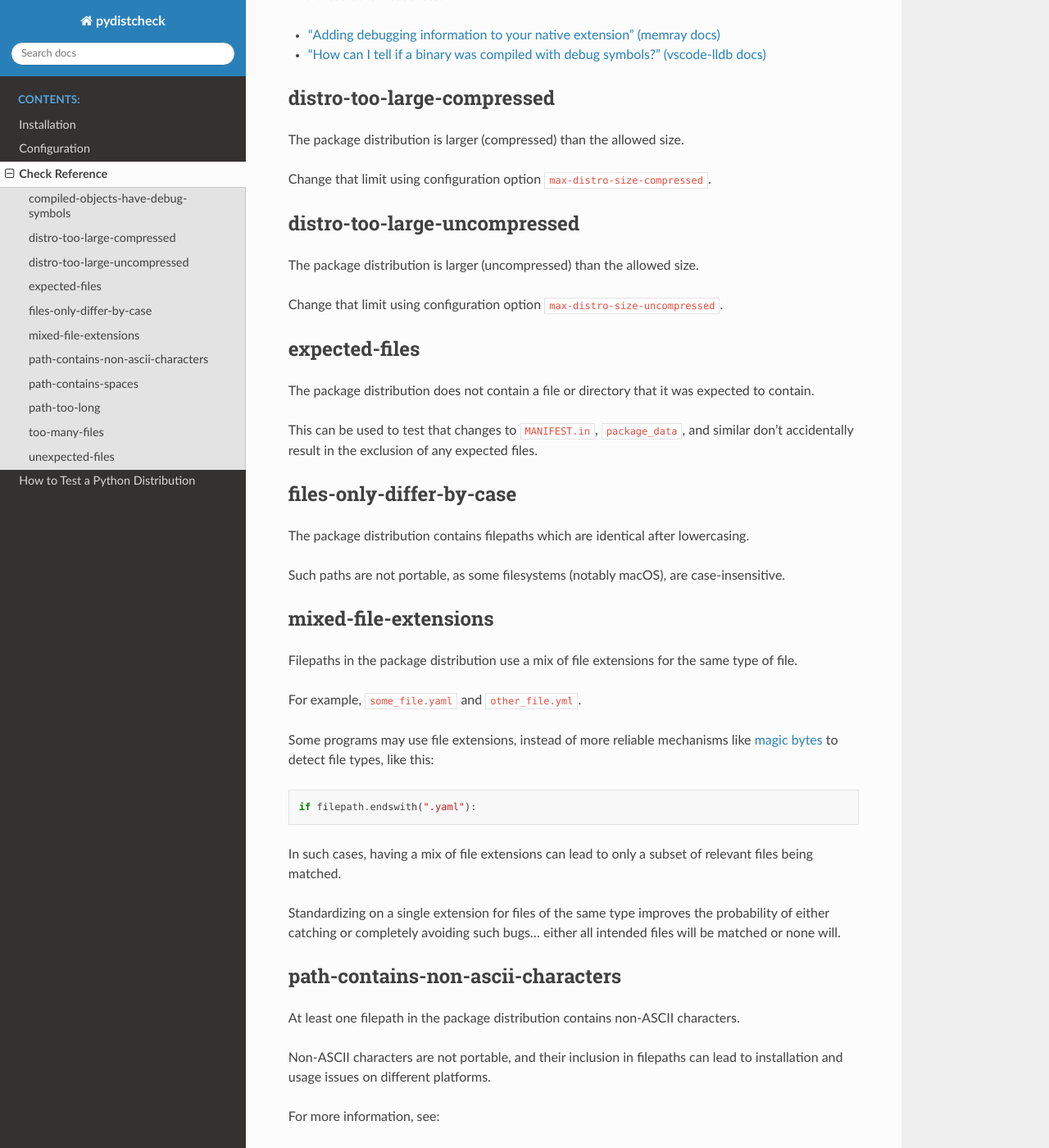
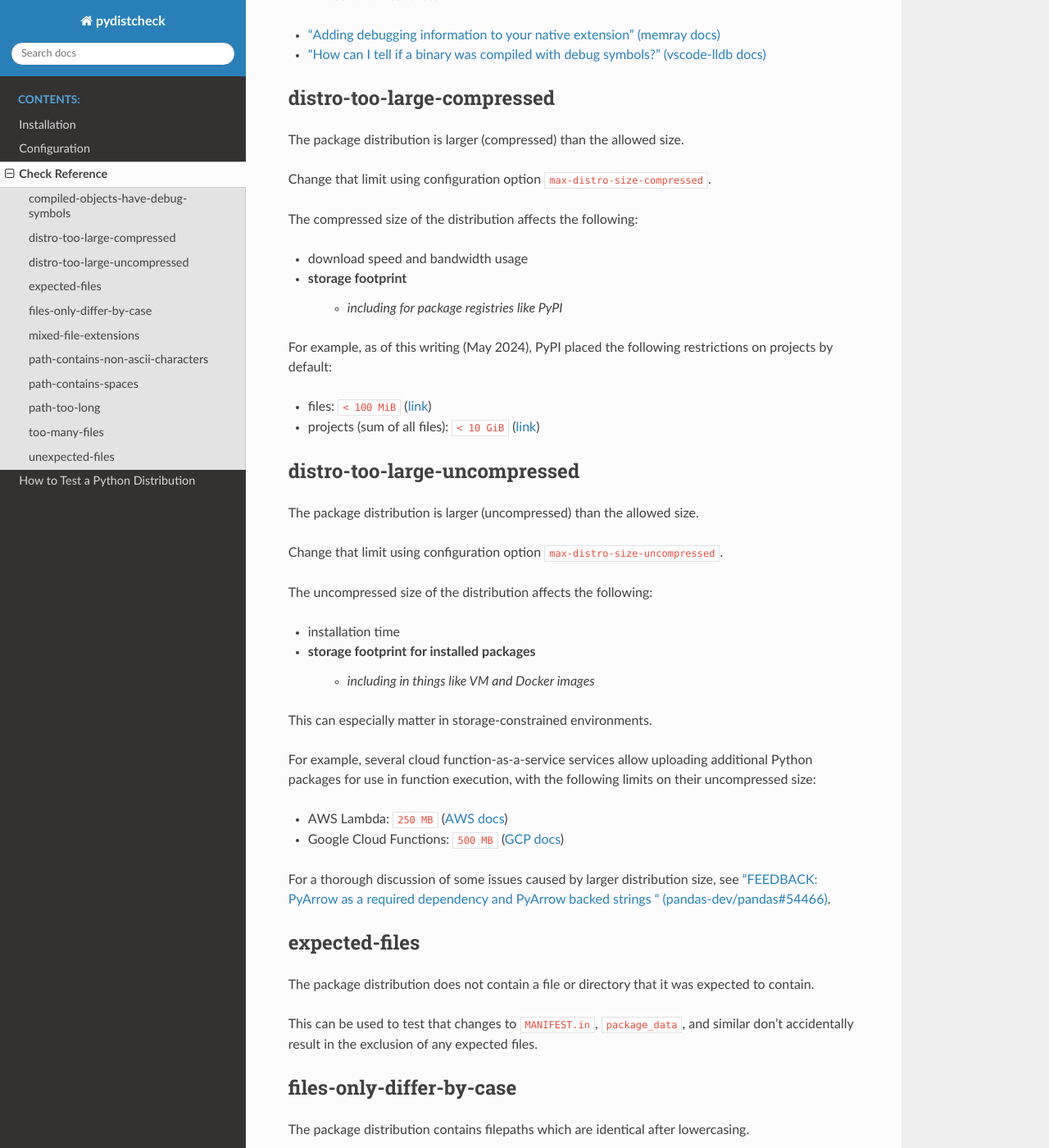
Before and after one commit to jameslamb/pydistcheck, a Sphinx documentation site: the page built from docs/check-reference.rst, in a window 1280 px wide and 1400 px high, scrolled down 1211 px. Shown: the whole window at 82% size. Built offline with Sphinx 7.4.7 and the Read the Docs theme 2.0.0, drawn with Linux system fonts in a browser that asks for light colours; some of the changed text lies outside the part shown.

Commit message:
[docs] add links and detail to Check Reference

```diff
--- a/docs/check-reference.rst
+++ b/docs/check-reference.rst
@@ -54,12 +54,40 @@ The package distribution is larger (compressed) than the allowed size.
 
 Change that limit using configuration option ``max-distro-size-compressed``.
 
+The compressed size of the distribution affects the following:
+
+* download speed and bandwidth usage
+* storage footprint
+    - *including for package registries like PyPI*
+
+For example, as of this writing (May 2024), PyPI placed the following restrictions on projects by default:
+
+* files: ``< 100 MiB`` (`link <https://github.com/pypi/support/blob/f62f0ee62096ecefda543bb69bc48cd1126bfffa/.github/ISSUE_TEMPLATE/limit-request-file.yml#L4>`__)
+* projects (sum of all files): ``< 10 GiB`` (`link <https://github.com/pypi/support/blob/f62f0ee62096ecefda543bb69bc48cd1126bfffa/.github/ISSUE_TEMPLATE/limit-request-project.yml#L4>`__)
+
 distro-too-large-uncompressed
 *****************************
 
 The package distribution is larger (uncompressed) than the allowed size.
 
 Change that limit using configuration option ``max-distro-size-uncompressed``.
+
+The uncompressed size of the distribution affects the following:
+
+* installation time
+* storage footprint for installed packages
+    - *including in things like VM and Docker images*
+
+This can especially matter in storage-constrained environments.
+
+For example, several cloud function-as-a-service services allow uploading additional
+Python packages for use in function execution, with the following limits on their uncompressed size:
+
+* AWS Lambda: ``250 MB`` (`AWS docs <https://docs.aws.amazon.com/lambda/latest/dg/gettingstarted-limits.html>`__)
+* Google Cloud Functions: ``500 MB`` (`GCP docs <https://cloud.google.com/functions/quotas>`__)
+
+For a thorough discussion of some issues caused by larger distribution size, see `"FEEDBACK: PyArrow as a required dependency and PyArrow backed strings
+" (pandas-dev/pandas#54466) <https://github.com/pandas-dev/pandas/issues/54466>`__.
 
 expected-files
 **************
@@ -193,3 +221,6 @@ With ``pydistcheck``'s default settings, this check raises errors for the inclus
 
 Which files are "expected" is highly project-specific.
 See :doc:`configuration` for a list of the files ``pydistcheck`` complains about by default, and for information about how to customize that list.
+
+This can be used to test that changes to ``MANIFEST.in``, ``package_data``, and similar don't
+accidentally result in the exclusion of any expected files.
```
